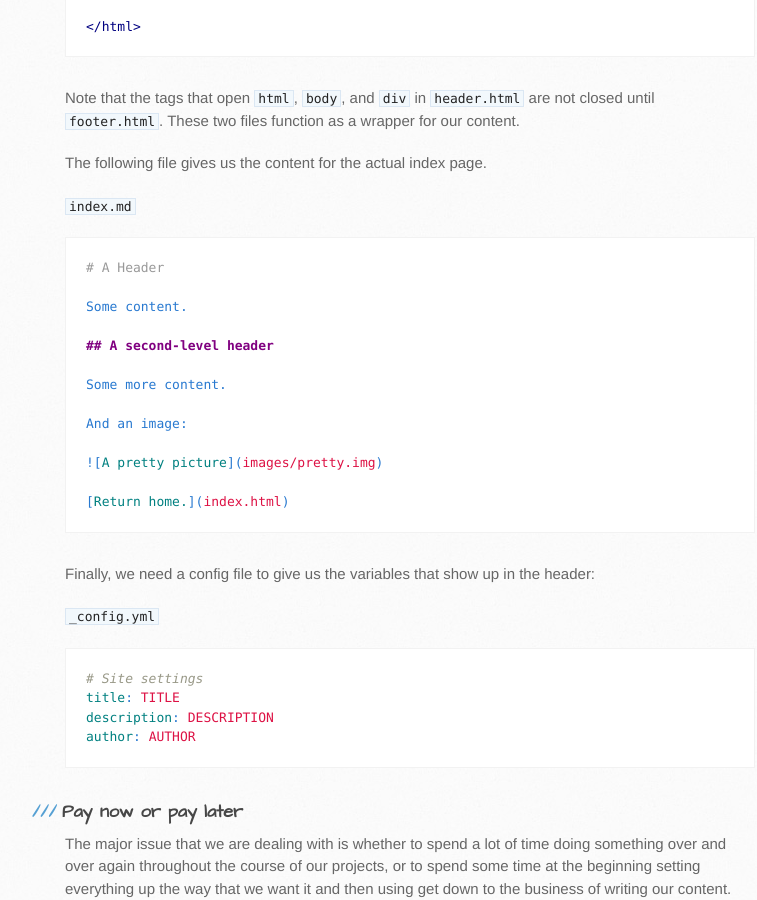
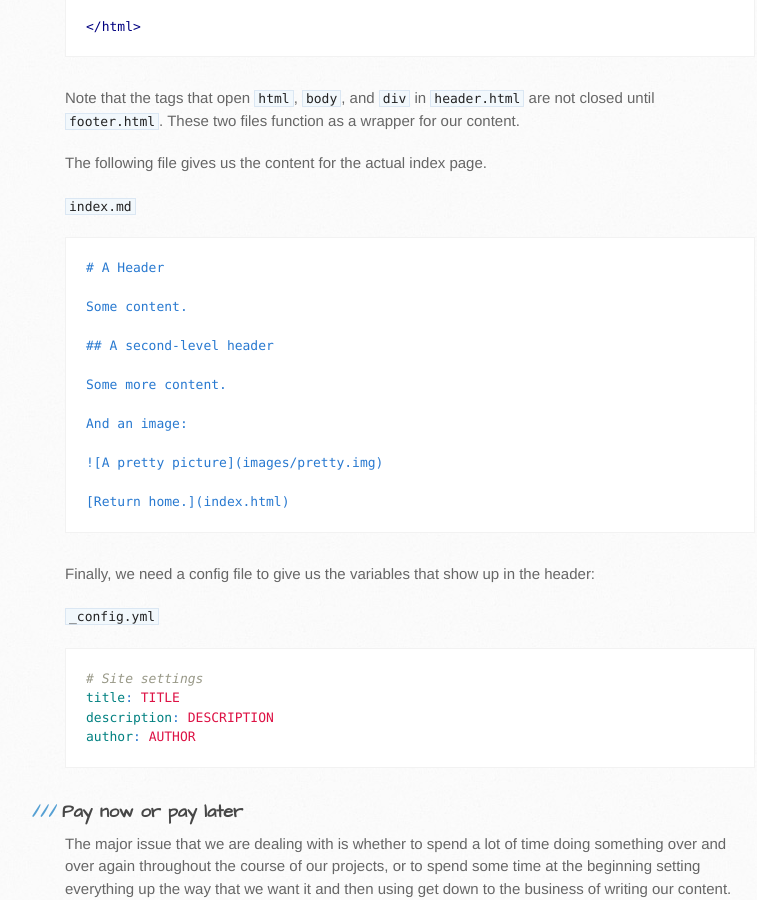
Before and after one commit to tylerpcarter/inls161, a Jekyll site: the page built from schedule/dynamic.md, in a window 1280 px wide and 900 px high, scrolled down 3021 px. Shown: the whole window, without its empty margins (105-862 px from the left). Built offline with Jekyll 4.4.1, drawn with Linux system fonts in a browser that asks for light colours; Markdown is read by kramdown in place of the engine named in the settings; some of the changed text lies outside the part shown.

Commit message:
change code block

````diff
--- a/schedule/dynamic.md
+++ b/schedule/dynamic.md
@@ -89,9 +89,9 @@
 `_layouts/default.html`
 
 ```html
-<\!doctype html>
+<!doctype html>
 
-\{\% include header.html \%\}
+{% include header.html %}
 
 \{\{ content \}\}
 
@@ -143,7 +143,7 @@
 
 `index.md`
 
-```md
+```
 # A Header
 
 Some content.
````
